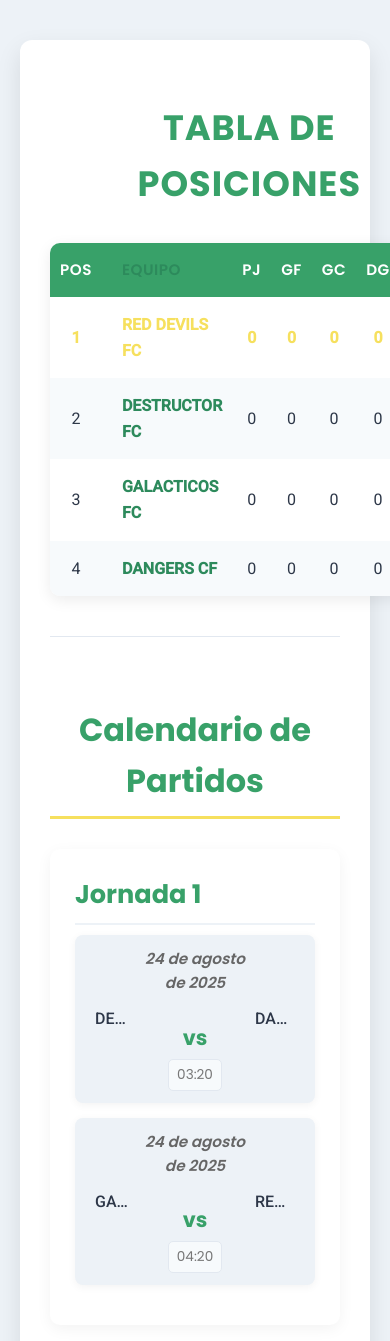
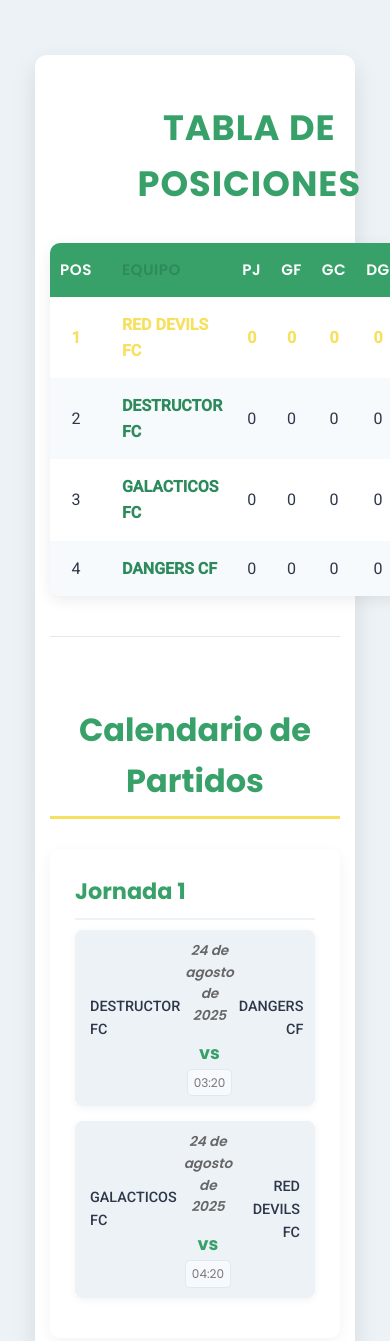
Before and after one commit to chep957/liga-Burukeros, a plain HTML site: page index.html in a window 390 px wide. Shown: the top 1341 px of the page. Drawn offline with Linux system fonts and the light colour scheme.

Commit message:
Update index.html

```diff
--- a/index.html
+++ b/index.html
@@ -7,13 +7,13 @@
     <link href="https://fonts.googleapis.com/css2?family=Poppins:wght@400;600;700&family=Roboto:wght@400;500&display=swap" rel="stylesheet">
     <style>
         :root {
-            --primary-green: #38a169; /* Un verde vibrante de campo de fútbol */
-            --primary-dark-green: #2d8a5c; /* Un verde un poco más oscuro */
-            --accent-yellow: #f6e05e; /* Un amarillo brillante, como un balón */
-            --text-dark: #2d3748; /* Texto oscuro para buena legibilidad */
+            --primary-green: #38a169;
+            --primary-dark-green: #2d8a5c;
+            --accent-yellow: #f6e05e;
+            --text-dark: #2d3748;
             --text-light: #fff;
-            --background-light: #f7fafc; /* Fondo claro */
-            --background-medium: #edf2f7; /* Fondo un poco más oscuro */
+            --background-light: #f7fafc;
+            --background-medium: #edf2f7;
             --border-color: #e2e8f0;
         }
 
@@ -91,7 +91,7 @@
         }
 
         tbody tr:hover {
-            background-color: #e6fffa; /* Un verde muy claro al pasar el ratón */
+            background-color: #e6fffa;
             transition: background-color 0.3s ease;
         }
 
@@ -102,7 +102,6 @@
             padding-left: 20px;
         }
 
-        /* Resaltar la posición 1 */
         tbody tr:first-child .equipo,
         tbody tr:first-child td {
             font-weight: 700;
@@ -214,6 +213,58 @@
             padding: 4px 8px;
             border-radius: 5px;
             border: 1px solid var(--border-color);
+        }
+
+        /* Ajustes para dispositivos móviles */
+        @media (max-width: 768px) {
+            .container {
+                padding: 15px;
+                margin: 15px;
+            }
+
+            .partido {
+                flex-direction: row;
+                align-items: center;
+                padding: 10px 15px;
+                gap: 5px;
+            }
+
+            /* --- ESTE ES EL CAMBIO CLAVE --- */
+            .partido .team-name {
+                flex-basis: 35%;
+                font-size: 0.9em;
+                white-space: normal; /* Permite que el texto se rompa y se ajuste a la siguiente línea */
+                overflow: visible;
+                text-overflow: clip;
+                text-align: left;
+            }
+
+            .partido .team-name:last-child {
+                text-align: right;
+            }
+
+            .partido .match-info {
+                flex-basis: 30%;
+                min-width: unset;
+                gap: 2px;
+            }
+
+            .resultado {
+                font-size: 1.1em;
+            }
+
+            .hora {
+                font-size: 0.75em;
+                padding: 3px 6px;
+            }
+
+            .jornada-group h3 {
+                font-size: 1.4em;
+            }
+            .jornada-date {
+                font-size: 0.85em;
+                margin-bottom: 10px;
+            }
         }
     </style>
 </head>
```
